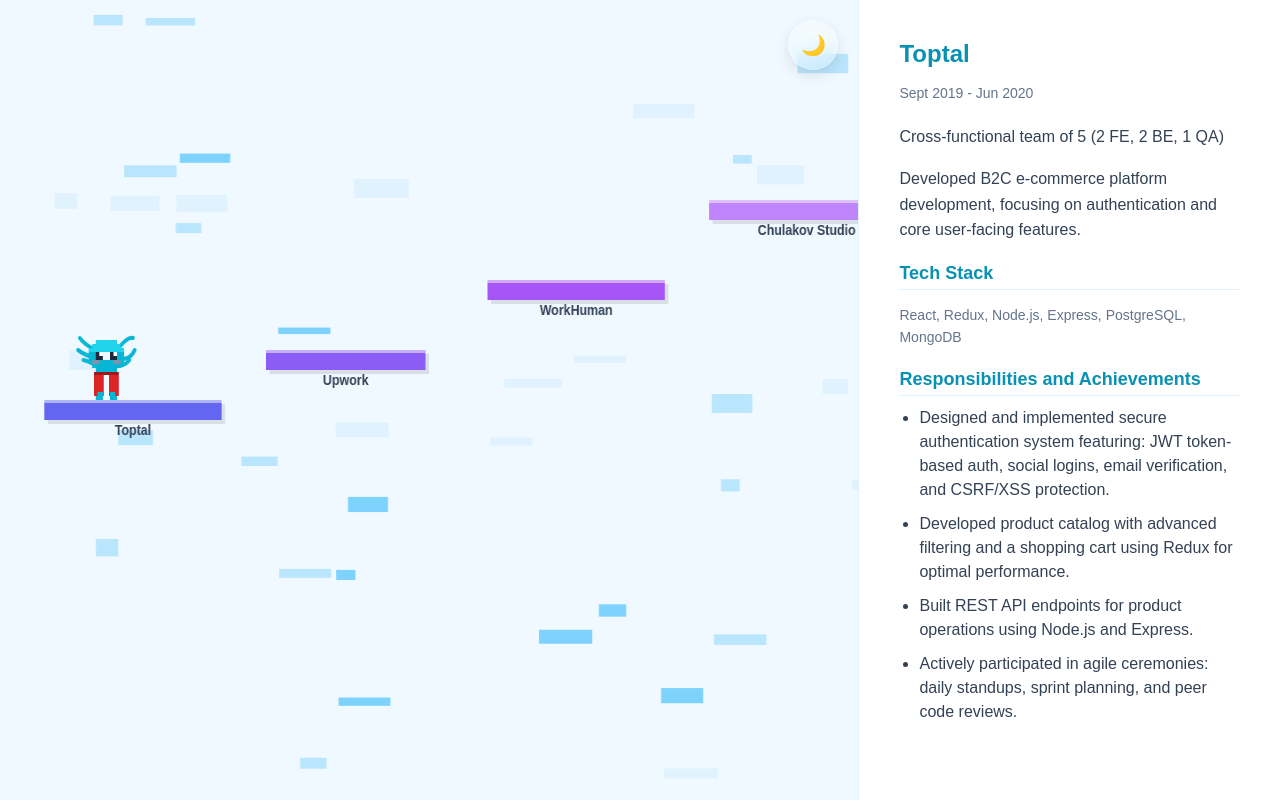
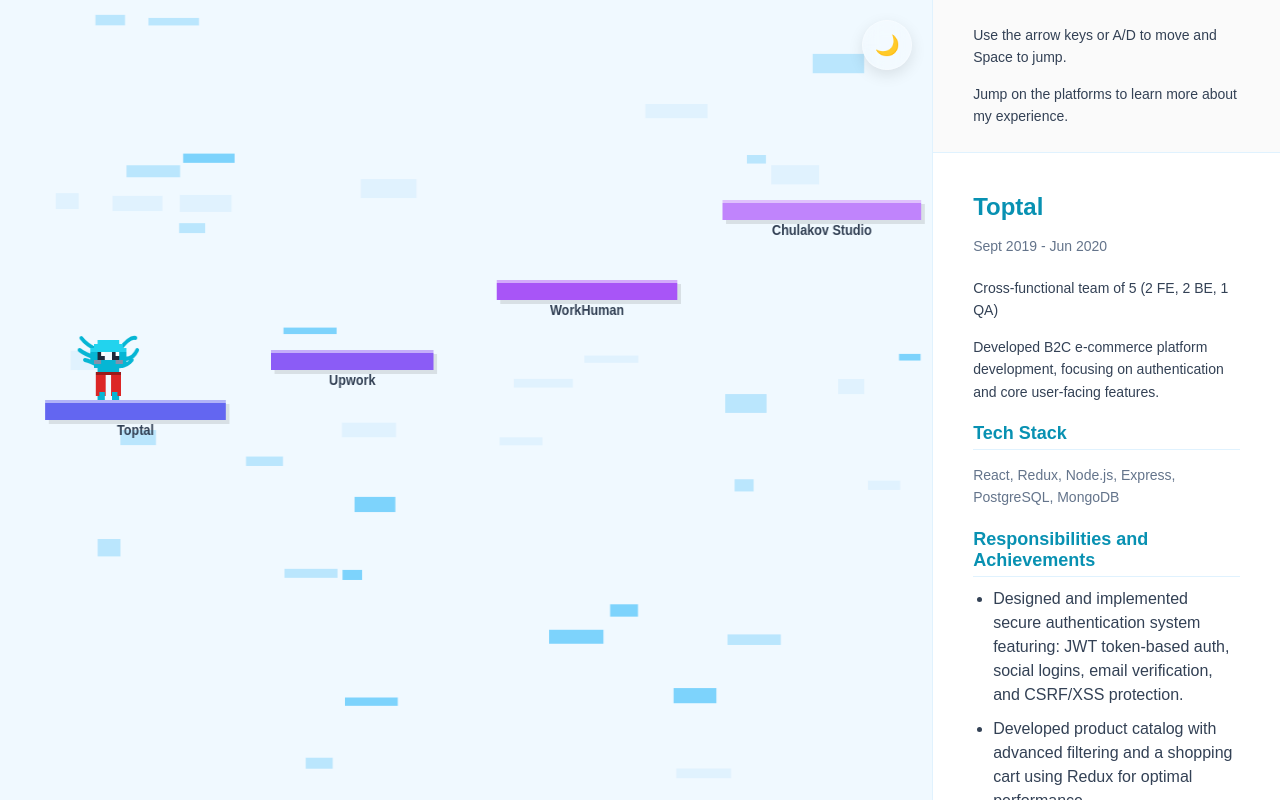
Before and after one commit to Granondo/cv-platformer, a SvelteKit app: page / in a window 1280 px wide. Built offline with nearby package versions, Linux system fonts and the light colour scheme.

Commit message:
update layout

```diff
--- a/src/routes/+page.svelte
+++ b/src/routes/+page.svelte
@@ -408,7 +408,13 @@
     </button>
   </div>
   <div class="description-panel" bind:this={descriptionPanel}>
+    <div class="instructions">
+      <p>Use the arrow keys or A/D to move and Space to jump.</p>
+      <p>Jump on the platforms to learn more about my experience.</p>
+    </div>
+
     {#if currentPlatform && formattedDesc}
+      <div class="content">
         <h3>{currentPlatform.company}</h3>
         <p class="period">{currentPlatform.period}</p>
 
@@ -438,10 +444,6 @@
             {/each}
           </ul>
         {/if}
-    {:else}
-      <div class="placeholder">
-          <p>Use the arrow keys or A/D to move and Space to jump.</p>
-          <p>Jump on the platforms to learn more about my experience.</p>
       </div>
     {/if}
   </div>
@@ -476,13 +478,23 @@
   .description-panel {
     width: 30%;
     max-width: 400px;
-    padding: 40px;
     background: var(--panelBg);
     border-left: 1px solid var(--cardBorder);
     color: var(--cardText);
     overflow-y: auto;
     transition: background 0.3s;
-    position: relative;
+    display: flex;
+    flex-direction: column;
+  }
+
+  .instructions {
+    padding: 10px 40px;
+    border-bottom: 1px solid var(--cardBorder);
+    background: rgba(0, 0, 0, 0.02);
+  }
+
+  .content {
+    padding: 40px;
   }
 
   .description-panel h3 {
@@ -498,23 +510,9 @@
   }
 
   .description-panel p {
-    font-size: 16px;
+    font-size: 14px;
     line-height: 1.6;
     margin: 1em 0;
-  }
-
-  .placeholder {
-    text-align: center;
-    position: absolute;
-    top: 50%;
-    left: 50%;
-    transform: translate(-50%, -50%);
-    width: 80%;
-  }
-
-  .placeholder p {
-    font-size: 0.9em;
-    color: var(--cardPeriod);
   }
 
   .theme-switcher {
```
Lines whose indentation alone changed are shown as unchanged.
